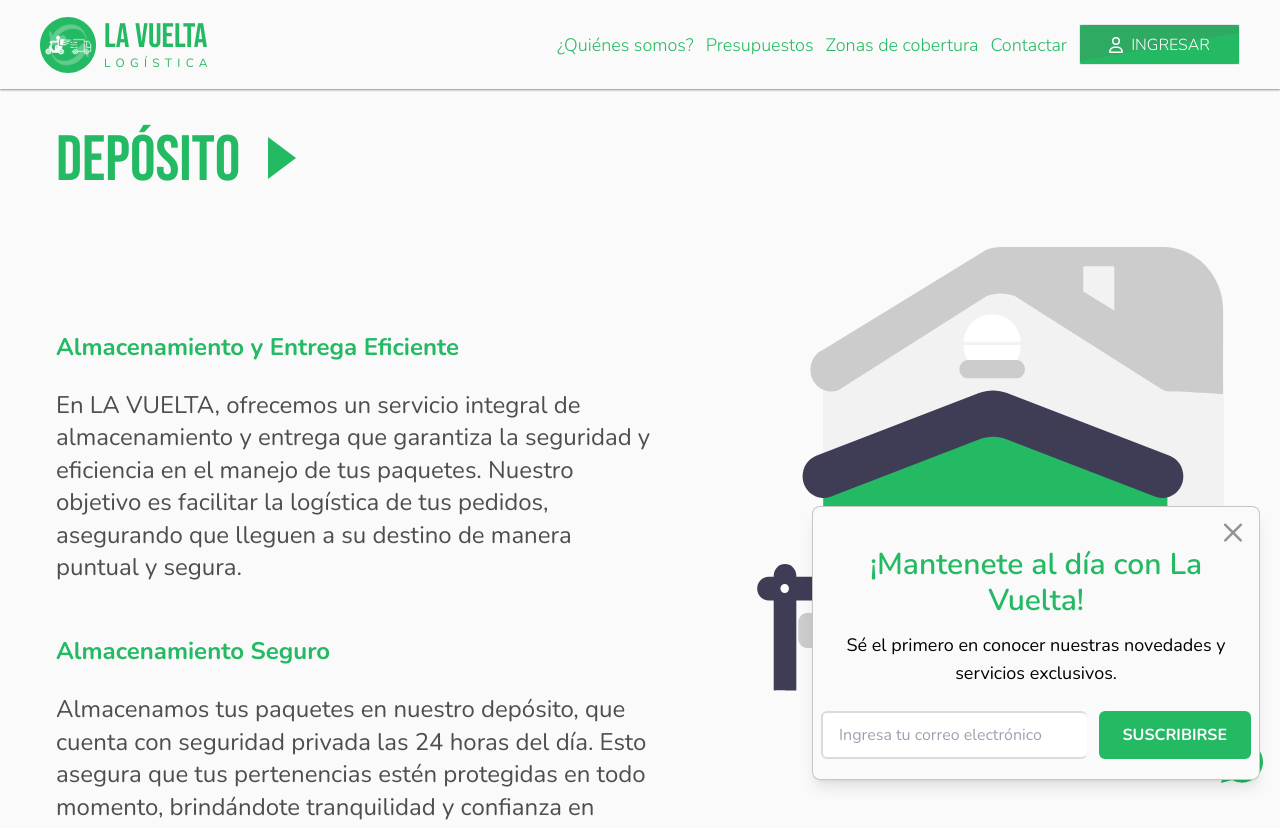
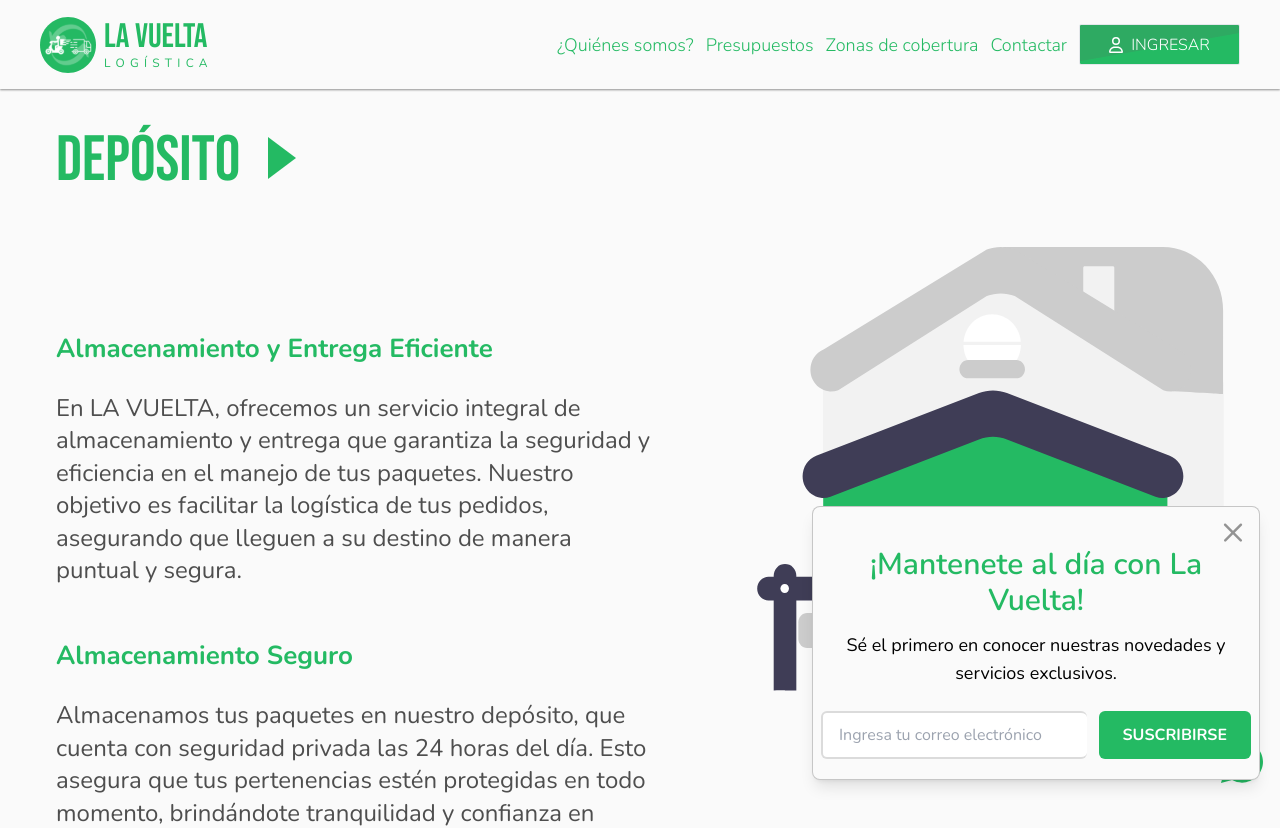
Before and after one commit to LautaroGando/GLU-Logistica, a Next.js app: page /warehouse in a window 1280 px wide. Shown: the top 828 px of the page. Built offline with nearby package versions, Linux system fonts and the light colour scheme.

Commit message:
Aumentando el tamaño de los titulos de deposito

```diff
--- a/src/components/WarehouseComponents/WarehouseItem/WarehouseItem.tsx
+++ b/src/components/WarehouseComponents/WarehouseItem/WarehouseItem.tsx
@@ -4,7 +4,9 @@ import { IWarehouseItemProps } from "./types";
 const WarehouseItem: React.FC<IWarehouseItemProps> = ({ title, description }) => {
   return (
     <div>
-      <h4 className="text-pcPrincipal font-bold mt-6 sm:mt-[50px]">{title}</h4>
+      <h4 className="text-pcPrincipal font-bold mt-6 sm:mt-[50px] text-[16px] sm:text-[18px] md:text-[22px] xl:text-[26px]">
+        {title}
+      </h4>
 
       {description && (
         <div className="mt-4 sm:mt-[24px] ">
```
